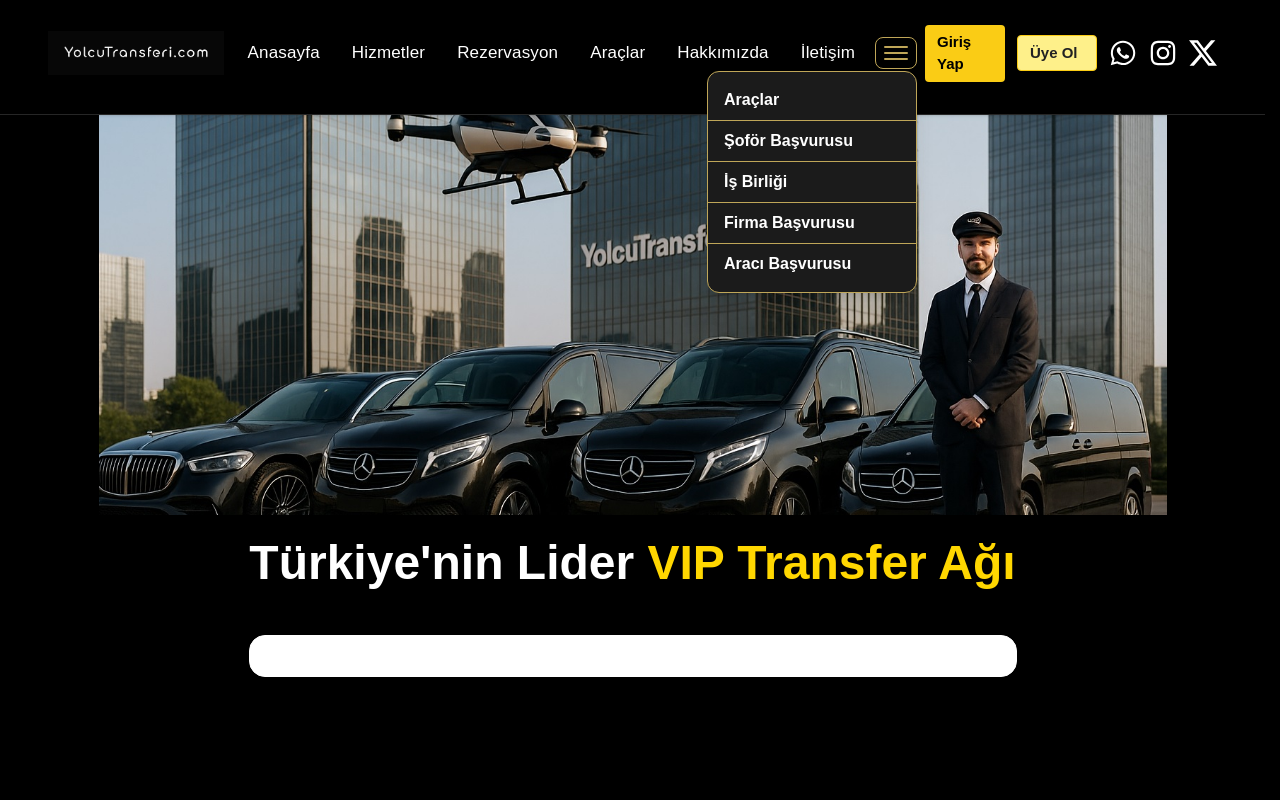
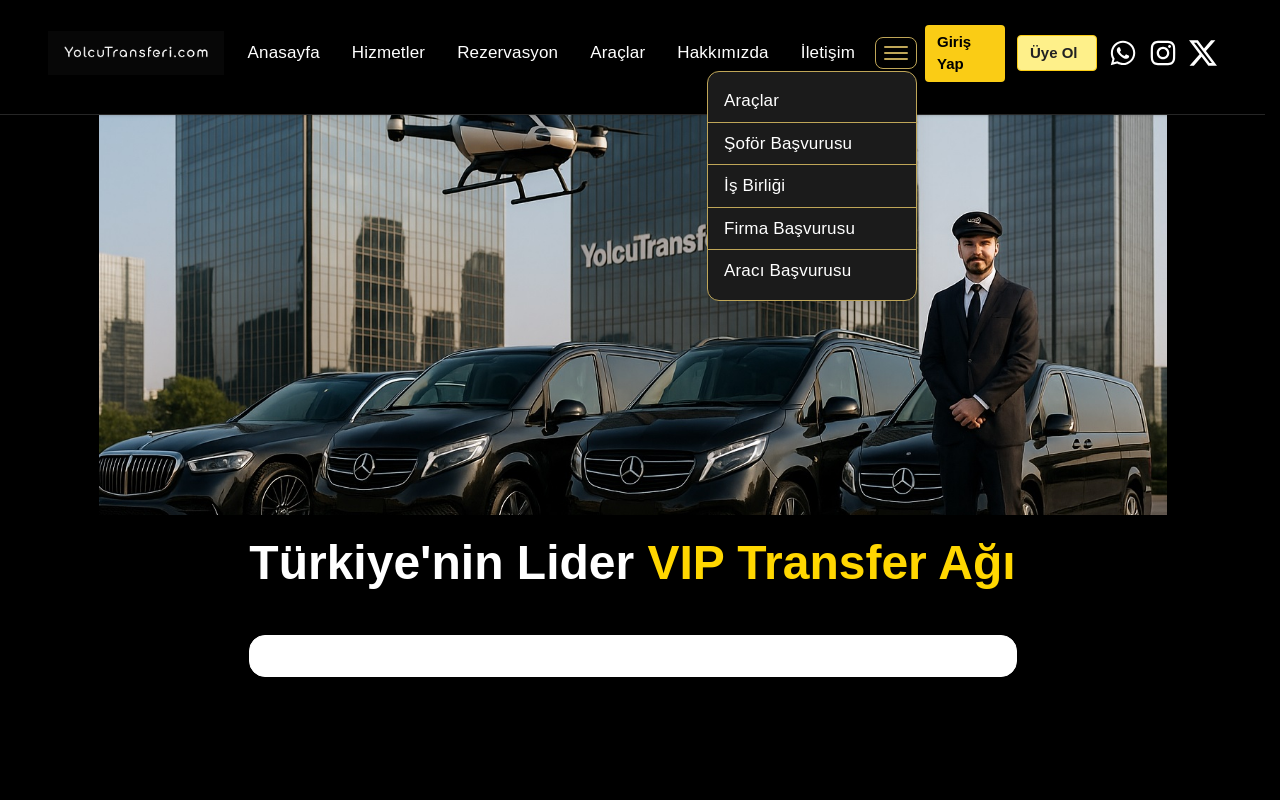
Before and after one commit to haliltayfur/yolcutransferi, a Next.js app: page / in a window 1280 px wide. Both pictures are taken after a click on the button "Menü". Shown: the top 800 px of the page. Built offline with nearby package versions, Linux system fonts and the light colour scheme.

Commit message:
Update Header.jsx

```diff
--- a/components/Header.jsx
+++ b/components/Header.jsx
@@ -55,7 +55,7 @@ export default function Header() {
     return () => window.removeEventListener("resize", checkScreen);
   }, []);
 
-  // Hamburger pozisyonu
+  // Hamburger pozisyonu (ikonun altı)
   useEffect(() => {
     if (menuOpen && burgerRef.current) {
       const rect = burgerRef.current.getBoundingClientRect();
@@ -157,7 +157,7 @@ export default function Header() {
               <SiX className="w-7 h-7" />
             </a>
           </div>
-          {/* Hamburger açılır menü */}
+          {/* Hamburger açılır menü (header ile birebir aynı font, boyut, spacing) */}
           {menuOpen && (
             <nav
               ref={menuBoxRef}
@@ -170,12 +170,16 @@ export default function Header() {
                 zIndex: 99,
               }}
             >
-              <div className="flex flex-col gap-0 text-base font-semibold py-2">
+              <div className="flex flex-col gap-0 py-2">
                 {desktopBurger.map((item) => (
                   <Link
                     key={item.href}
                     href={item.href}
-                    className="py-2 px-4 border-b border-[#bfa658] last:border-0 hover:bg-black/40 transition"
+                    className="py-2 px-4 border-b border-[#bfa658] last:border-0 hover:bg-black/40 transition
+                               text-gray-300 font-medium text-[17px] tracking-normal"
+                    style={{
+                      letterSpacing: ".01em"
+                    }}
                     onClick={() => setMenuOpen(false)}
                   >
                     {item.name}
@@ -248,7 +252,7 @@ export default function Header() {
               <span className="block w-6 h-0.5 bg-[#bfa658] rounded"></span>
               <span className="block w-6 h-0.5 bg-[#bfa658] rounded"></span>
             </button>
-            {/* Hamburger açılır menü */}
+            {/* Hamburger açılır menü (header ile birebir aynı font, boyut, spacing) */}
             {menuOpen && (
               <nav
                 ref={menuBoxRef}
@@ -261,12 +265,16 @@ export default function Header() {
                   zIndex: 99,
                 }}
               >
-                <div className="flex flex-col gap-0 text-base font-semibold py-2">
+                <div className="flex flex-col gap-0 py-2">
                   {mobileBurger.map((item) => (
                     <Link
                       key={item.href}
                       href={item.href}
-                      className="py-2 px-4 border-b border-[#bfa658] last:border-0 hover:bg-black/40 transition"
+                      className="py-2 px-4 border-b border-[#bfa658] last:border-0 hover:bg-black/40 transition
+                                 text-gray-300 font-medium text-[17px] tracking-normal"
+                      style={{
+                        letterSpacing: ".01em"
+                      }}
                       onClick={() => setMenuOpen(false)}
                     >
                       {item.name}
```
